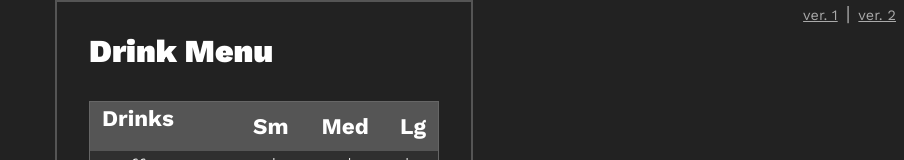
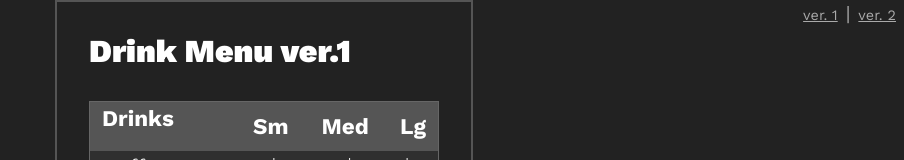
Before and after one commit to joshfitzgerald/brandcycletest, a React (Vite) app: page / in a window 1280 px wide. Shown: the top 160 px of the page, without its empty margins (376-1280 px from the left). Built offline with nearby package versions, Linux system fonts and the light colour scheme.

Commit message:
chore: cleanup

```diff
--- a/src/App.tsx
+++ b/src/App.tsx
@@ -1,5 +1,5 @@
 import React from 'react';
-import './App.scss';
+import './app.scss';
 import { useEffect, useState } from "react"
 import { DrinkOptionProps, SizeOptionProps, MilkOptionProps, DrinkOrderProps } from './types/drinkMenuTypes'
 
@@ -74,7 +74,6 @@ const submitDrinkRequest = (drinkOrder: DrinkOrderProps) => {
   alert(JSON.stringify(drinkOrder, null, 2))
 }
 
-
 export function SelectDrinkPage() {
   const [drinkOptions , setDrinkOptions] = useState<DrinkOptionProps[]>([])
   const [milkOptions, setMilkOptions] = useState<MilkOptionProps[]>([])
@@ -110,7 +109,7 @@ export function SelectDrinkPage() {
       <article className="orderPage__menu">
 
         {/* static drink menu generated from json menu data */}
-        <h1>Drink Menu</h1>
+        <h1>Drink Menu ver.1</h1>
         <table className="orderPage__menuTable orderPage__menuTable--drinks">
           <thead>
             <tr>
```
